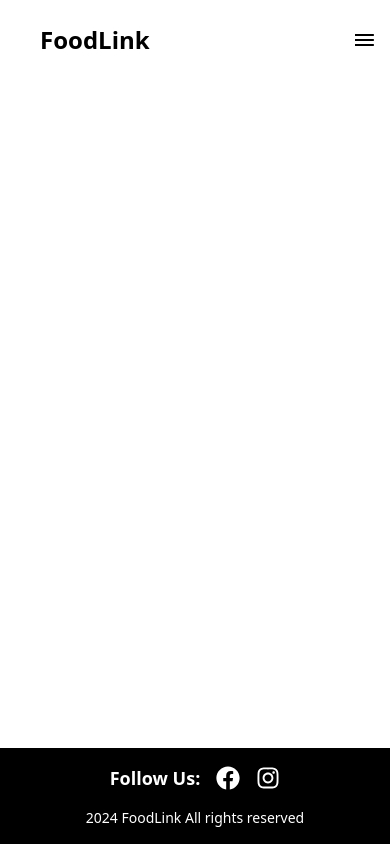
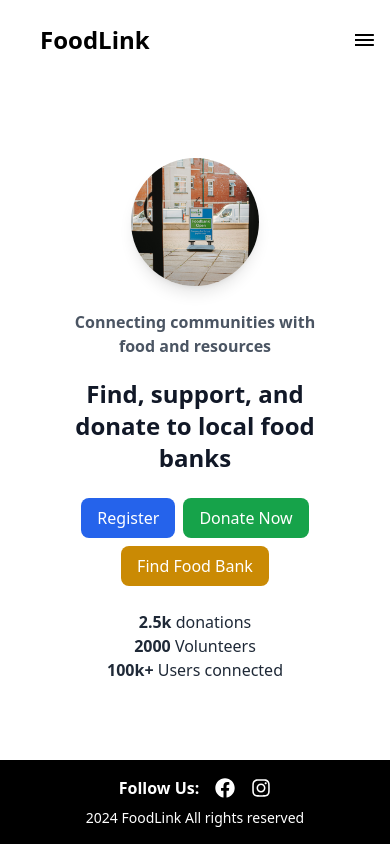
Before and after one commit to pratham-garg-456/FoodLink-WebApp, a Next.js app in the folder foodlink_frontend_v2/: page / in a window 390 px wide. Built offline with nearby package versions, Linux system fonts and the light colour scheme.

Commit message:
Add homepage for mobile view

```diff
--- a/foodlink_frontend_v2/src/components/Footer.js
+++ b/foodlink_frontend_v2/src/components/Footer.js
@@ -1,18 +1,19 @@
 import { FaFacebook, FaInstagram } from 'react-icons/fa';
+import Link from 'next/link';
 
 const Footer = () => {
   return (
     <footer className="bg-black text-white py-4">
-      <div className="container mx-auto flex flex-col items-center md:flex-row justify-between px-6">
+      <div className=" mx-auto flex flex-col items-center md:flex-row justify-between px-6">
         {/* Follow Us Section */}
-        <div className="flex items-center gap-4 mb-4 md:mb-0">
-          <span className="font-bold text-lg">Follow Us:</span>
-          <a href="https://facebook.com" target="_blank" rel="noopener noreferrer">
-            <FaFacebook className="text-2xl hover:text-blue-600 transition-colors" />
-          </a>
-          <a href="https://instagram.com" target="_blank" rel="noopener noreferrer">
-            <FaInstagram className="text-2xl hover:text-pink-600 transition-colors" />
-          </a>
+        <div className="flex items-center gap-4 mb-2 md:mb-0">
+          <span className="font-bold text-md">Follow Us:</span>
+          <Link href="https://facebook.com" target="_blank" rel="noopener noreferrer">
+            <FaFacebook className="text-xl hover:text-blue-600 transition-colors" />
+          </Link>
+          <Link href="https://instagram.com" target="_blank" rel="noopener noreferrer">
+            <FaInstagram className="text-xl hover:text-pink-600 transition-colors" />
+          </Link>
         </div>
 
         {/* Rights Reserved */}
--- a/foodlink_frontend_v2/src/components/Navbar.js
+++ b/foodlink_frontend_v2/src/components/Navbar.js
@@ -34,7 +34,7 @@ const Navbar = () => {
 
   return (
     <nav
-      className={`fixed w-full flex p-6 pl-10 pr-4 gap-4 md:gap-0 basis-1/10 text-white md:text-black z-50 transition-transform duration-300 justify-between items-center  md:${
+      className={`fixed w-full flex p-6 pl-10 pr-4 gap-4 basis-1/10 text-white md:text-black z-50 transition-transform duration-300 justify-between items-center  md:${
         isVisible ? 'md:translate-y-0' : 'md:-translate-y-full'
       }`}
     >
@@ -84,7 +84,7 @@ const Navbar = () => {
       {/* Sidebar */}
 
       <div
-        className={`md:relative fixed  bg-black md:bg-transparent overflow-x-hidden duration-500 font-bold  flex justify-center items-center h-full md:h-auto md:w-full  ${
+        className={`md:relative fixed top-0 right-0 bg-black md:bg-transparent overflow-x-hidden duration-500 font-bold  flex justify-center items-center h-full md:h-auto md:w-full  ${
           isNavOpen ? 'w-2/5' : 'w-0 bg-transparent '
         }`}
       >
@@ -98,9 +98,9 @@ const Navbar = () => {
         >
           &times;
         </a>
-        <div className="p-2 md:flex-row md:p-0 md:w-full justify-between md:oxygen-bold drop-shadow-md flex flex-col">
+        <div className="p-2 md:flex-row md:p-6 md:w-full justify-between md:oxygen-bold drop-shadow-md flex flex-col text-sm gap-4">
           <div></div>
-          <div className="flex flex-col items-center md:flex-row">
+          <div className="flex flex-col items-center md:flex-row ">
             <div>
               <Link
                 className={`md:hover:text-gray-700 hover:text-gray-300 transition-colors ease-linear md:px-3`}
@@ -139,7 +139,7 @@ const Navbar = () => {
 
             <Link
               href="/login"
-              className="bg-white text-black px-3 py-2 rounded-lg hover:bg-gray-200 transition md:bg-black md:hover:bg-gray-800 md:text-white"
+              className="bg-white text-black px-3 py-2 rounded-lg hover:bg-gray-200 transition md:bg-black md:text-white"
             >
               Login/Register
             </Link>
--- a/foodlink_frontend_v2/src/pages/index.js
+++ b/foodlink_frontend_v2/src/pages/index.js
@@ -1,3 +1,57 @@
+import Image from 'next/image';
+import foodbank from '../../public/images/food-bank.jpg';
+
 export default function Home() {
-  return <></>;
+  return (
+    <>
+      <div className="flex flex-col items-center  ">
+        <div className="flex flex-col justify-center items-center w-[70vw]">
+          {/* Left section */}
+          <div className="w-full md:w-1/2 space-y-6 order-last">
+            <h1 className="text-2xl md:text-5xl text-center mt-5 font-bold text-gray-900">
+              Find, support, and donate to local food banks
+            </h1>
+
+            <div className="flex flex-wrap justify-center gap-2 ">
+              <button className="px-4 py-2 bg-blue-600 text-white rounded-lg hover:bg-blue-700">
+                Register
+              </button>
+              <button className="px-4 py-2 bg-green-600 text-white rounded-lg hover:bg-green-700">
+                Donate Now
+              </button>
+              <button className="px-4 py-2 bg-yellow-600 text-white rounded-lg hover:bg-yellow-700">
+                Find Food Bank
+              </button>
+            </div>
+
+            <div className="mt-8 text-l text-gray-800 flex flex-col items-center">
+              <p>
+                <strong>2.5k</strong> donations
+              </p>
+              <p>
+                <strong>2000</strong> Volunteers
+              </p>
+              <p>
+                <strong>100k+</strong> Users connected
+              </p>
+            </div>
+          </div>
+
+          {/* Right section */}
+          <div className="w-full md:w-1/2 flex flex-col justify-center items-center">
+            <Image
+              src={foodbank} // Make sure to add your image in the public folder
+              alt="Food Bank"
+              className="rounded-full object-cover shadow-lg w-32 h-32 "
+            />
+            <div className="mt-6 text-center text-gray-600">
+              <p className="text-md w-[70vw] font-semibold">
+                Connecting communities with food and resources
+              </p>
+            </div>
+          </div>
+        </div>
+      </div>
+    </>
+  );
 }
--- a/foodlink_frontend_v2/src/pages/layout.js
+++ b/foodlink_frontend_v2/src/pages/layout.js
@@ -25,7 +25,7 @@ const Layout = ({ children, userRole }) => {
       {NavbarComponent && <NavbarComponent />}
 
       {/* Main content */}
-      <main className="flex-grow">{children}</main>
+      <main className="flex-grow pt-20 flex justify-center items-center">{children}</main>
 
       {/* Footer */}
       <Footer />
```
Also changed, not shown: foodlink_frontend_v2/public/images/food-bank.jpg (added).
